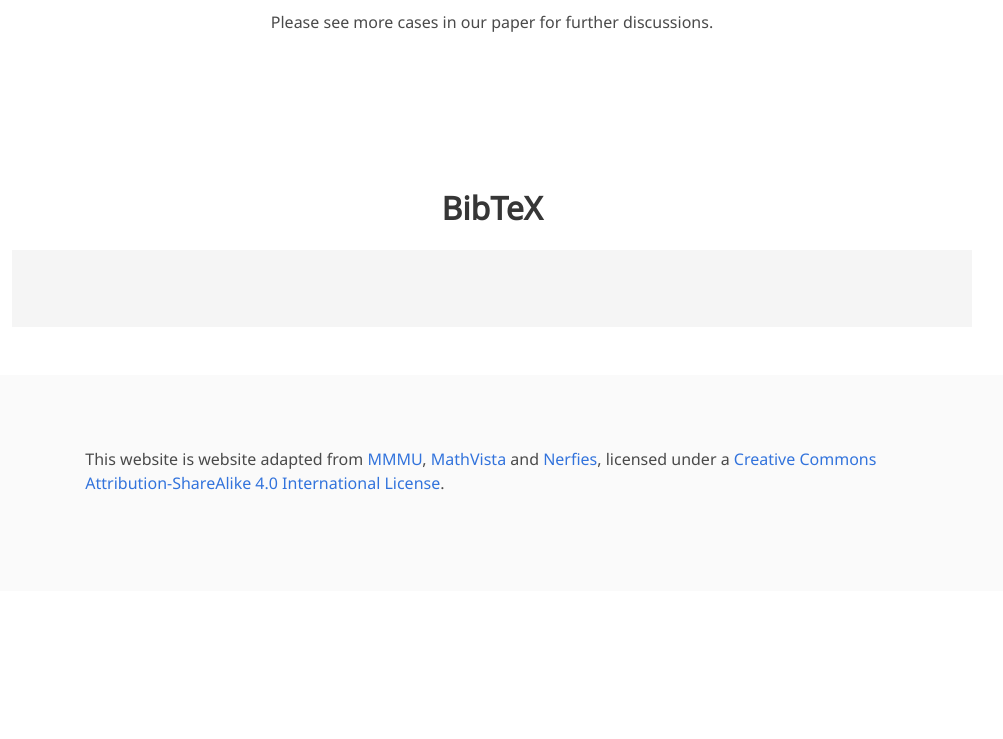
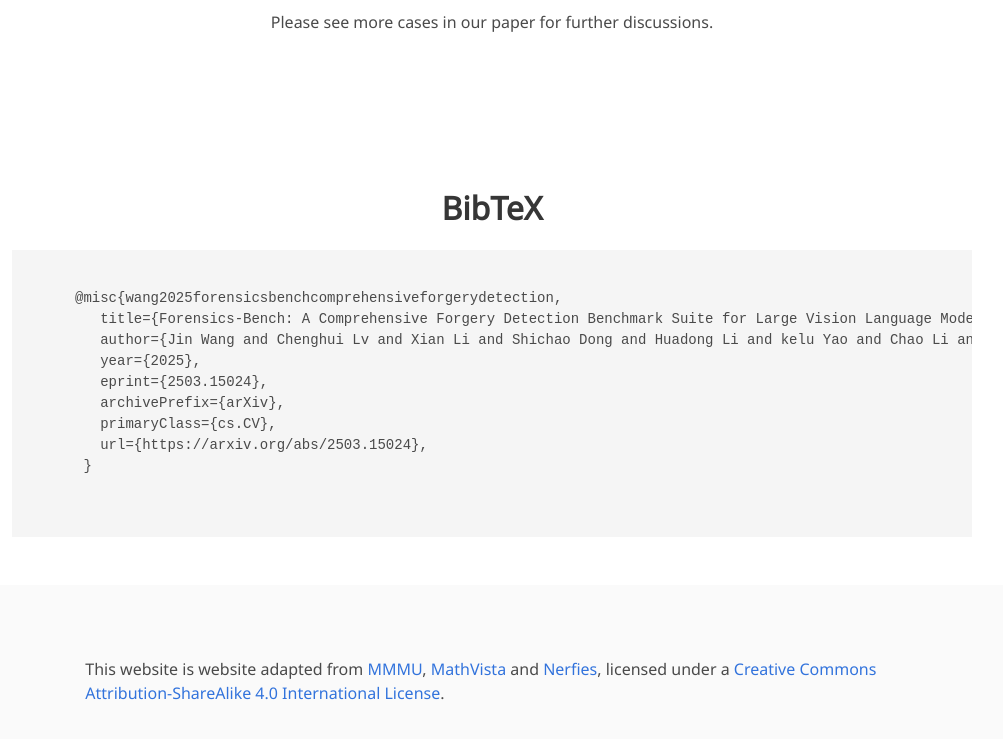
Before and after one commit to Forensics-Bench/Forensics-Bench.github.io, a plain HTML site: page index.html in a window 1280 px wide. Shown: the part 8782-9521 px from the top of the page, without its empty margins (148-1151 px from the left). Before the commit the page ends 9373 px from the top, so only its background shows below. Drawn offline with nearby package versions, Linux system fonts and the light colour scheme; a script that the page names is missing; some icons are missing; a web font is replaced by a local one.

Commit message:
Update files

```diff
--- a/index.html
+++ b/index.html
@@ -869,6 +869,16 @@
   <div class="container is-max-desktop content">
     <h2 class="title is-3 has-text-centered">BibTeX</h2>
     <pre><code>
+     @misc{wang2025forensicsbenchcomprehensiveforgerydetection,
+        title={Forensics-Bench: A Comprehensive Forgery Detection Benchmark Suite for Large Vision Language Models},
+        author={Jin Wang and Chenghui Lv and Xian Li and Shichao Dong and Huadong Li and kelu Yao and Chao Li and Wenqi Shao and Ping Luo},
+        year={2025},
+        eprint={2503.15024},
+        archivePrefix={arXiv},
+        primaryClass={cs.CV},
+        url={https://arxiv.org/abs/2503.15024},
+      }
+
      <!-- @misc{ying2024mmtbench,
       title={MMT-Bench: A Comprehensive Multimodal Benchmark for Evaluating Large Vision-Language Models Towards Multitask AGI},
       author={Kaining Ying and Fanqing Meng and Jin Wang and Zhiqian Li and Han Lin and Yue Yang and Hao Zhang and Wenbo Zhang and Yuqi Lin and Shuo Liu and Jiayi Lei and Quanfeng Lu and Runjian Chen and Peng Xu and Renrui Zhang and Haozhe Zhang and Peng Gao and Yali Wang and Yu Qiao and Ping Luo and Kaipeng Zhang and Wenqi Shao},
```
